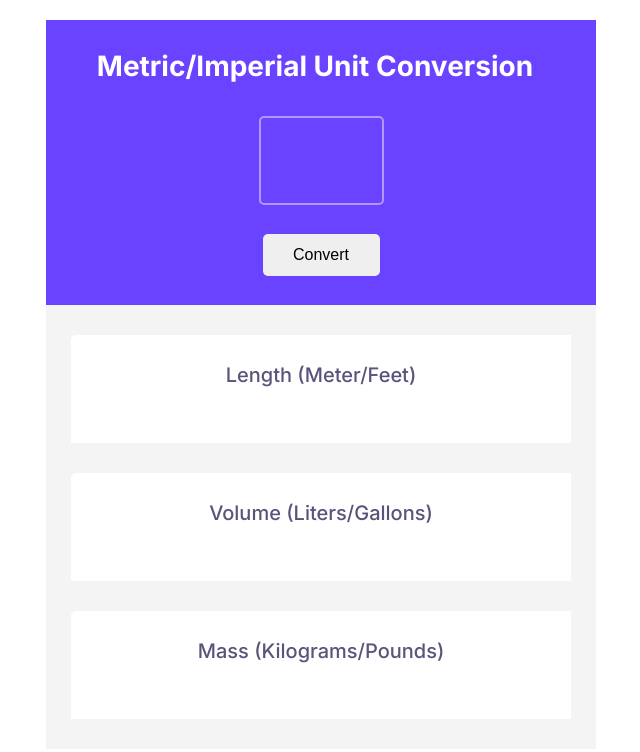
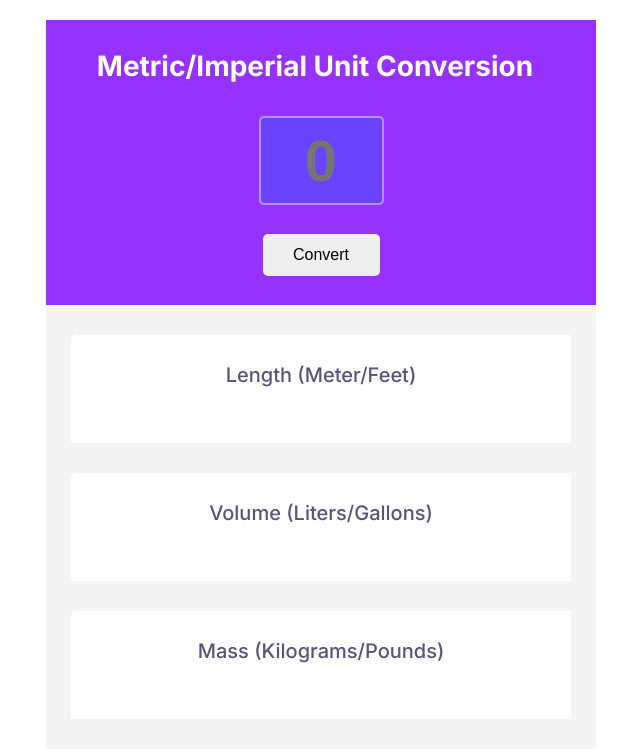
Before and after one commit to ibramaof/unit-converter, a plain HTML site: page index.html in a window 1280 px wide. Shown: the whole page, without its empty margins (319-959 px from the left). Drawn offline with Linux system fonts and the light colour scheme.

Commit message:
changes the main color

```diff
--- a/index.css
+++ b/index.css
@@ -17,7 +17,7 @@ body {
     flex-direction: column;
     justify-content: space-evenly;
     align-items: center;
-    background-color: #6943FF;
+    background-color: #9731FF;
 
 
 }
@@ -41,6 +41,7 @@ body {
     font-weight: bolder;
     text-align: center;
 }
+
 
 #convert-btn {
     width: 117px;
--- a/index.html
+++ b/index.html
@@ -17,7 +17,7 @@
     <div id="main-div">
         <div id="upper-div">
             <div id="main-txt"> Metric/Imperial Unit Conversion </div>
-            <div id="main-unit"> <input type="text" id="input-txt"></div>
+            <div id="main-unit"> <input type="text" id="input-txt" placeholder="0"></div>
             <div id="main-btns"> <button id="convert-btn">Convert</button></div>
         </div>
         <div id="lower-div">
--- a/index.js
+++ b/index.js
@@ -2,7 +2,6 @@ let resultLength = document.getElementById("result-length")
 let resultVolume = document.getElementById("result-volume")
 let resultMass = document.getElementById("result-mass")
 const inputTxt = document.getElementById("input-txt")
-inputTxt.textContent = 0
 
 
 document.getElementById("convert-btn").addEventListener("click", function () {
@@ -17,8 +16,3 @@ document.getElementById("convert-btn").addEventListener("click", function () {
     resultVolume.textContent = ` ${inputTxt.value} liters = ${literTogallon.toFixed(3)} gallons | ${inputTxt.value} gallons = ${gallonToliter.toFixed(3)} liters`
     resultMass.textContent = ` ${inputTxt.value} kilos = ${kilosTopounds.toFixed(3)} pounds | ${inputTxt.value} pounds = ${poundsTokilos.toFixed(3)} kilos`
 })
-
-
-function convertionValue() {
-
-}
```
